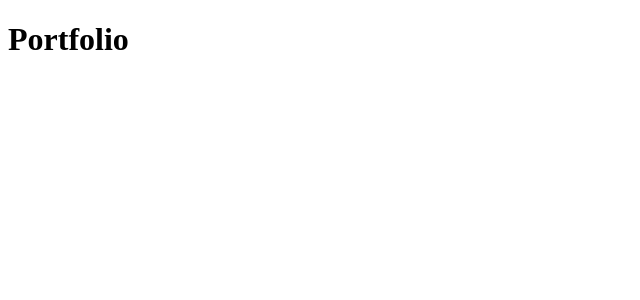
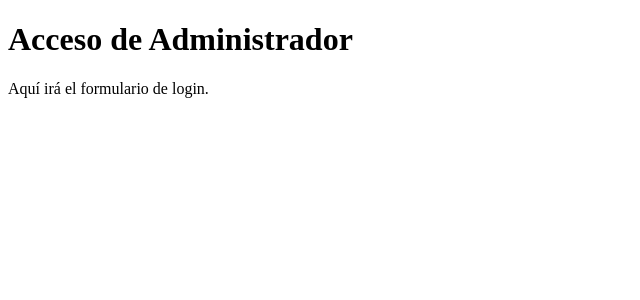
Before and after one commit to Amadodamis/portfolio-justi, a React (Vite) app: page /login in a window 1280 px wide. Shown: the top 300 px of the page, without its empty margins (0-640 px from the left). Built offline with nearby package versions, Linux system fonts and the light colour scheme.

Commit message:
estructura+react routes

```diff
--- a/package.json
+++ b/package.json
@@ -11,7 +11,8 @@
   },
   "dependencies": {
     "react": "^19.1.1",
-    "react-dom": "^19.1.1"
+    "react-dom": "^19.1.1",
+    "react-router-dom": "^7.8.2"
   },
   "devDependencies": {
     "@eslint/js": "^9.33.0",
--- a/src/App.jsx
+++ b/src/App.jsx
@@ -1,9 +1,16 @@
+import { BrowserRouter, Routes, Route } from 'react-router-dom';
+import Home from './pages/Home/Home';
+import Login from './pages/Login/Login';
+
 function App() {
   return (
-    <div>
-      <h1>Portfolio</h1>
-    </div>
-  )
+    <BrowserRouter>
+      <Routes>
+        <Route path="/" element={<Home />} />
+        <Route path="/login" element={<Login />} />
+      </Routes>
+    </BrowserRouter>
+  );
 }
 
-export default App
+export default App;
--- /dev/null
+++ b/src/pages/Home/Home.jsx
@@ -0,0 +1,10 @@
+function Home() {
+  return (
+    <div>
+      <h1>Página Principal</h1>
+      <p>Aquí se mostrará el portafolio.</p>
+    </div>
+  );
+}
+
+export default Home;
--- /dev/null
+++ b/src/pages/Login/Login.jsx
@@ -0,0 +1,10 @@
+function Login() {
+  return (
+    <div>
+      <h1>Acceso de Administrador</h1>
+      <p>Aquí irá el formulario de login.</p>
+    </div>
+  );
+}
+
+export default Login;
```
Also changed, not shown: src/pages/Home/home.css (added), src/pages/Login/login.css (added), 1 other file (tests, documents, lock files or other folders).
